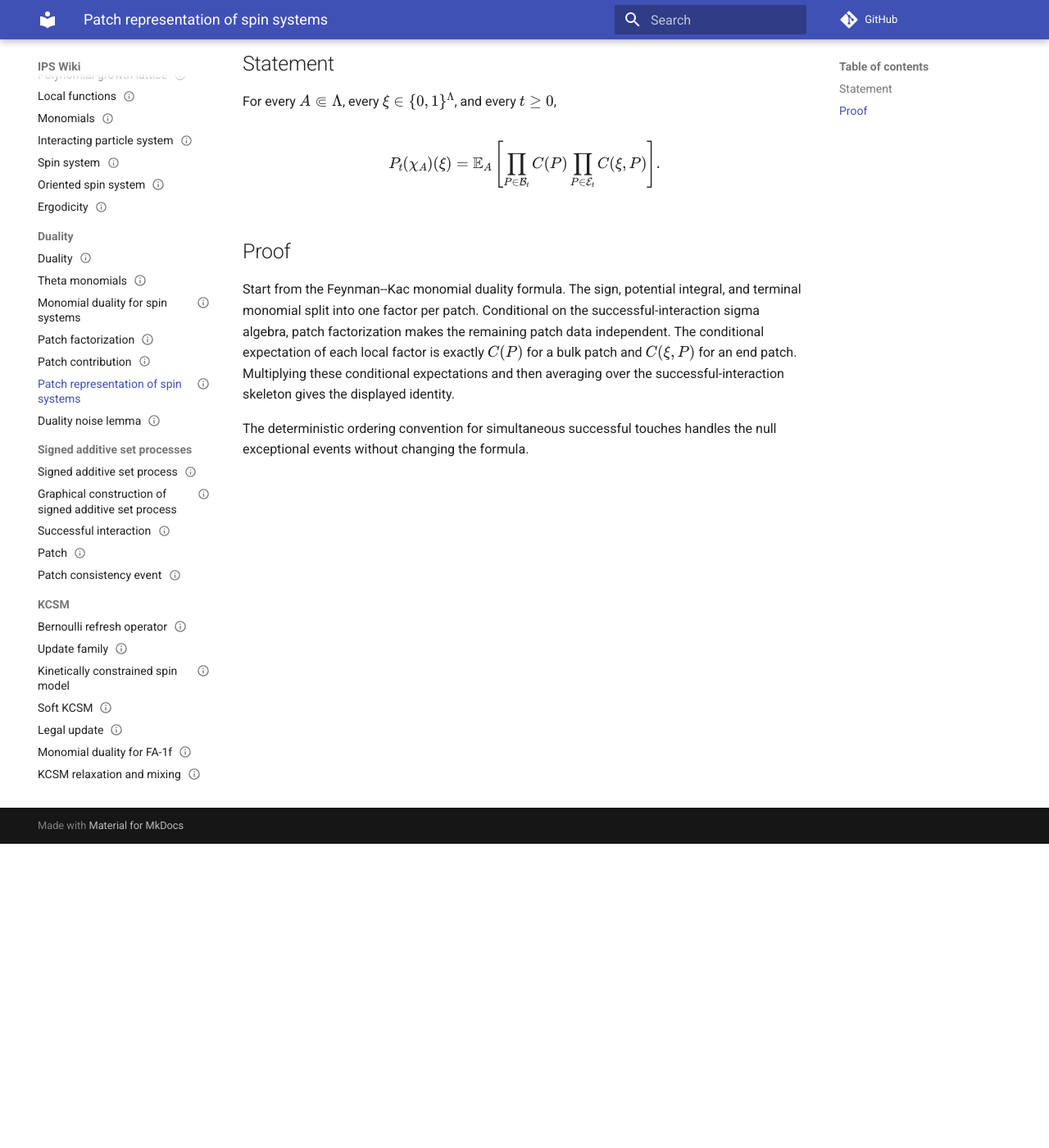
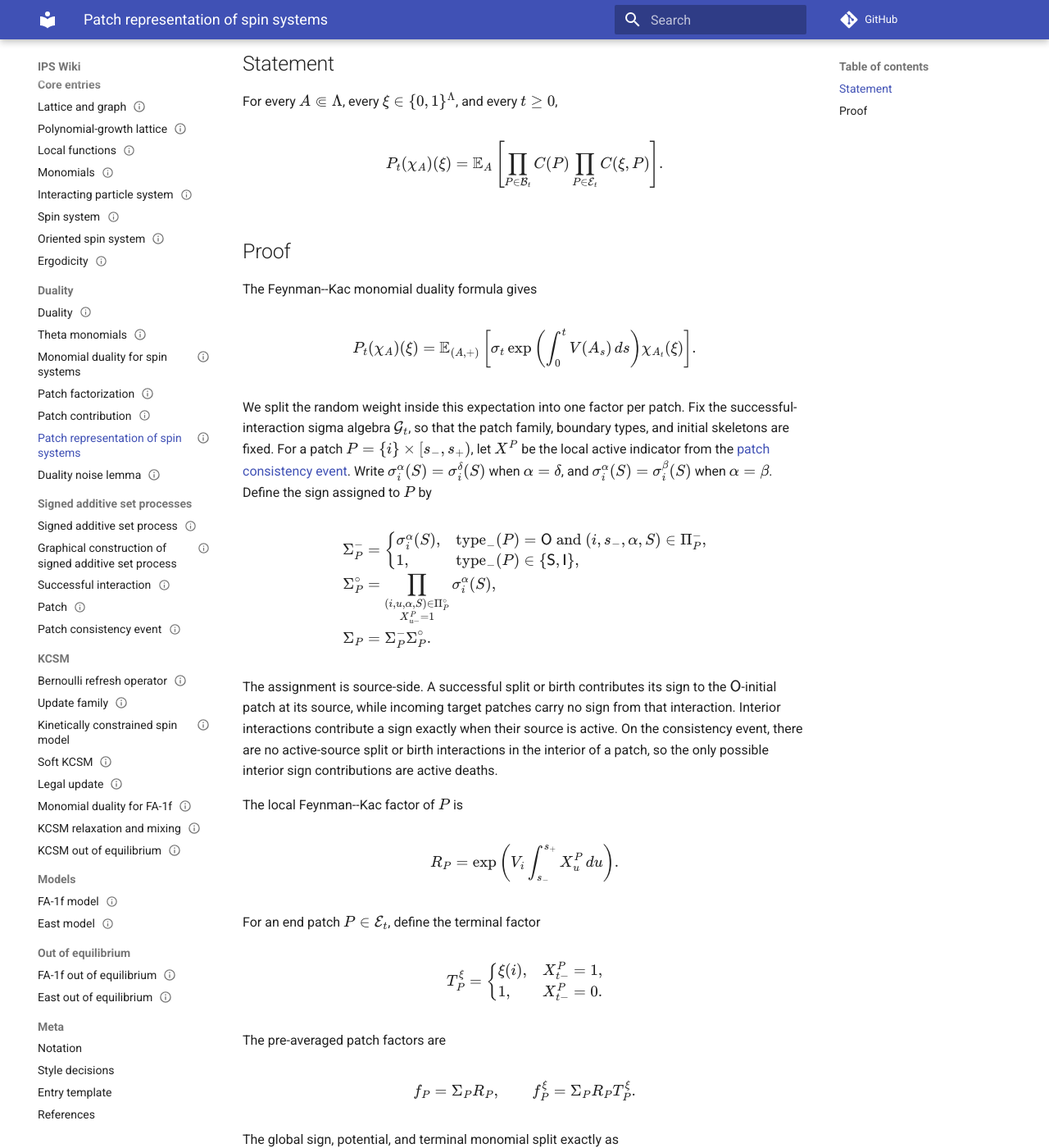
Before and after one commit to maciejgluchowski86-beep/ips-wiki, an MkDocs documentation site: the page built from docs/entries/patch-representation-of-spin-systems.md, in a window 1280 px wide and 1400 px high, scrolled down 371 px. Shown: the whole window at 82% size. Built offline with MkDocs 1.6.1 and Material for MkDocs 9.7.7, drawn with Linux system fonts in a browser that asks for light colours; comment, search, counter and statistics services are not loaded; some of the changed text lies outside the part shown.

Commit message:
detail patch representation proof

```diff
--- a/docs/entries/patch-representation-of-spin-systems.md
+++ b/docs/entries/patch-representation-of-spin-systems.md
@@ -31,6 +31,118 @@ $$
 
 ## Proof
 
-Start from the Feynman--Kac monomial duality formula. The sign, potential integral, and terminal monomial split into one factor per patch. Conditional on the successful-interaction sigma algebra, patch factorization makes the remaining patch data independent. The conditional expectation of each local factor is exactly \(C(P)\) for a bulk patch and \(C(\xi,P)\) for an end patch. Multiplying these conditional expectations and then averaging over the successful-interaction skeleton gives the displayed identity.
+The Feynman--Kac monomial duality formula gives
+
+$$
+P_t(\chi_A)(\xi)
+=
+\mathbb E_{(A,+)}\left[
+\sigma_t
+\exp\left(\int_0^t V(A_s)\,ds\right)
+\chi_{A_t}(\xi)
+\right].
+$$
+
+We split the random weight inside this expectation into one factor per patch. Fix the successful-interaction sigma algebra \(\cG_t\), so that the patch family, boundary types, and initial skeletons are fixed. For a patch \(P=\{i\}\times[s_-,s_+)\), let \(X^P\) be the local active indicator from the [patch consistency event](patch-consistency-event.md). Write \(\sigma_i^\alpha(S)=\sigma_i^\delta(S)\) when \(\alpha=\delta\), and \(\sigma_i^\alpha(S)=\sigma_i^\beta(S)\) when \(\alpha=\beta\). Define the sign assigned to \(P\) by
+
+$$
+\begin{aligned}
+\Sigma_P^-&=
+\begin{cases}
+\sigma_i^\alpha(S),
+& \operatorname{type}_-(P)=\mathsf O
+\text{ and }(i,s_-,\alpha,S)\in\Pi_P^-,\\
+1, & \operatorname{type}_-(P)\in\{\mathsf S,\mathsf I\},
+\end{cases}
+\\
+\Sigma_P^\circ
+&=
+\prod_{\substack{(i,u,\alpha,S)\in\Pi_P^\circ\\ X^P_{u-}=1}}
+\sigma_i^\alpha(S),
+\\
+\Sigma_P&=\Sigma_P^-\Sigma_P^\circ.
+\end{aligned}
+$$
+
+The assignment is source-side. A successful split or birth contributes its sign to the \(\mathsf O\)-initial patch at its source, while incoming target patches carry no sign from that interaction. Interior interactions contribute a sign exactly when their source is active. On the consistency event, there are no active-source split or birth interactions in the interior of a patch, so the only possible interior sign contributions are active deaths.
+
+The local Feynman--Kac factor of \(P\) is
+
+$$
+R_P
+=
+\exp\left(V_i\int_{s_-}^{s_+}X^P_u\,du\right).
+$$
+
+For an end patch \(P\in\mathcal E_t\), define the terminal factor
+
+$$
+T_P^\xi
+=
+\begin{cases}
+\xi(i), & X^P_{t-}=1,\\
+1, & X^P_{t-}=0.
+\end{cases}
+$$
+
+The pre-averaged patch factors are
+
+$$
+f_P=\Sigma_P R_P,
+\qquad
+f_P^\xi=\Sigma_P R_P T_P^\xi.
+$$
+
+The global sign, potential, and terminal monomial split exactly as
+
+$$
+\begin{aligned}
+\sigma_t
+&=
+\prod_{P\in\mathcal P_t}\Sigma_P,
+\\
+\exp\left(\int_0^t V(A_s)\,ds\right)
+&=
+\prod_{P\in\mathcal P_t}
+\exp\left(V_{i(P)}\int_{s_-(P)}^{s_+(P)}X^P_u\,du\right),
+\\
+\chi_{A_t}(\xi)
+&=
+\prod_{P\in\mathcal E_t}T_P^\xi.
+\end{aligned}
+$$
+
+The first identity uses that the dual starts with sign \(+\) and every sign-changing interaction is assigned to exactly one source patch. The second identity uses \(V(A_s)=\sum_{i\in A_s}V_i\) and the fact that the patches cover active spacetime. The third identity uses that only end patches reach time \(t\); an active site at time \(t\) contributes the factor \(\xi(i)\), while an inactive end patch contributes \(1\). Hence, conditional on \(\cG_t\), the duality weight equals
+
+$$
+\prod_{P\in\mathcal B_t} f_P
+\prod_{P\in\mathcal E_t} f_P^\xi.
+$$
+
+By [patch factorization](patch-factorization.md), the remaining patch data are independent under the conditioned laws \(\mathbb P_P^{\operatorname{cons}}\). Therefore
+
+$$
+\mathbb E_{(A,+)}\left[
+\sigma_t
+\exp\left(\int_0^t V(A_s)\,ds\right)
+\chi_{A_t}(\xi)
+\middle|\cG_t
+\right]
+=
+\prod_{P\in\mathcal B_t}
+\mathbb E_P^{\operatorname{cons}}[f_P]
+\prod_{P\in\mathcal E_t}
+\mathbb E_P^{\operatorname{cons}}[f_P^\xi].
+$$
+
+The [patch contribution](patch-contribution.md) formulas are precisely
+
+$$
+C(P)=\mathbb E_P^{\operatorname{cons}}[f_P],
+\qquad
+C(\xi,P)=\mathbb E_P^{\operatorname{cons}}[f_P^\xi].
+$$
+
+Taking expectation over \(\cG_t\), equivalently over the successful-interaction skeleton, gives the stated representation.
 
 The deterministic ordering convention for simultaneous successful touches handles the null exceptional events without changing the formula.
```
